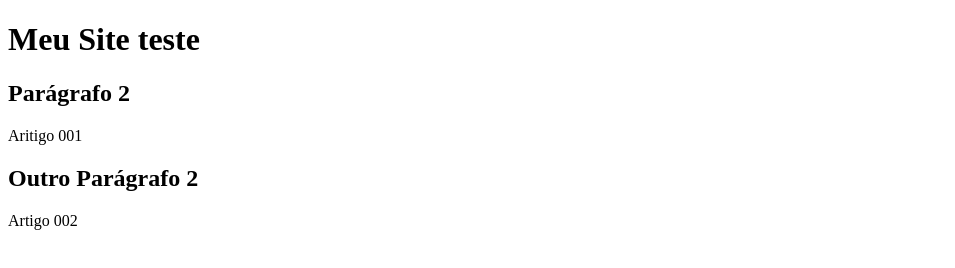
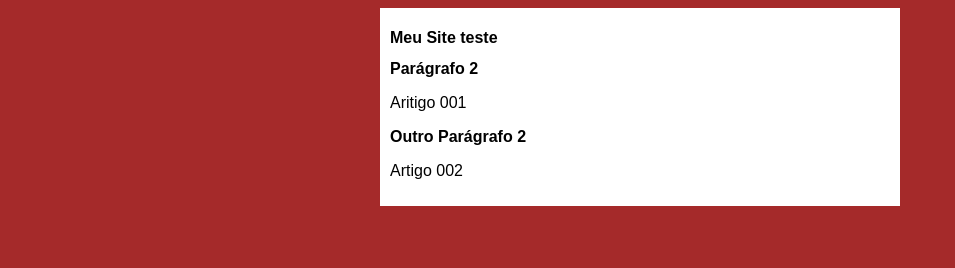
Before and after one commit to JhonatanBraga/projeto-site, a plain HTML site: page index.html in a window 1280 px wide. Shown: the whole page, without its empty margins (0-955 px from the left). Drawn offline with Linux system fonts and the light colour scheme.

Commit message:
iniciado o desing

```diff
--- /dev/null
+++ b/estilos/style.css
@@ -0,0 +1,16 @@
+* {
+    font-family: Arial, Helvetica, sans-serif;
+    font-size: 16px;
+}
+
+body{
+    background-color: brown;
+}
+
+main {
+    background-color: white;
+    width: 500px;
+    margin: auto;
+    padding: 10px;
+    box-shadow: 3px, 3px, 5px, black;
+}
--- a/index.html
+++ b/index.html
@@ -5,6 +5,7 @@
     <meta http-equiv="X-UA-Compatible" content="IE=edge">
     <meta name="viewport" content="width=device-width, initial-scale=1.0">
     <title>Projeto Site</title>
+    <link rel="stylesheet" href="estilos/style.css">
 </head>
 <body>
     <main>
```
Also changed, not shown: estilos/styles.css (added).
